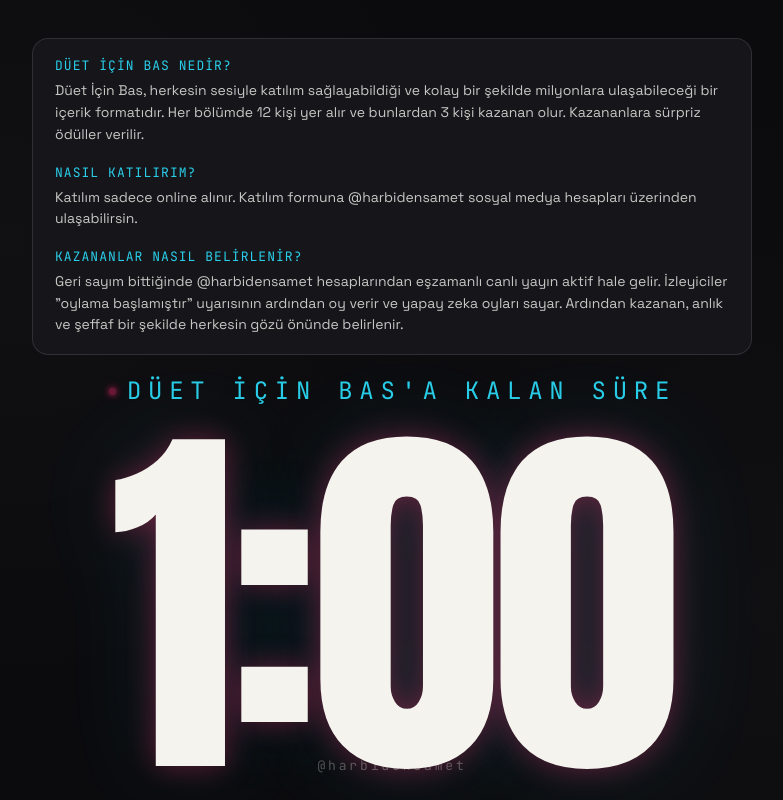
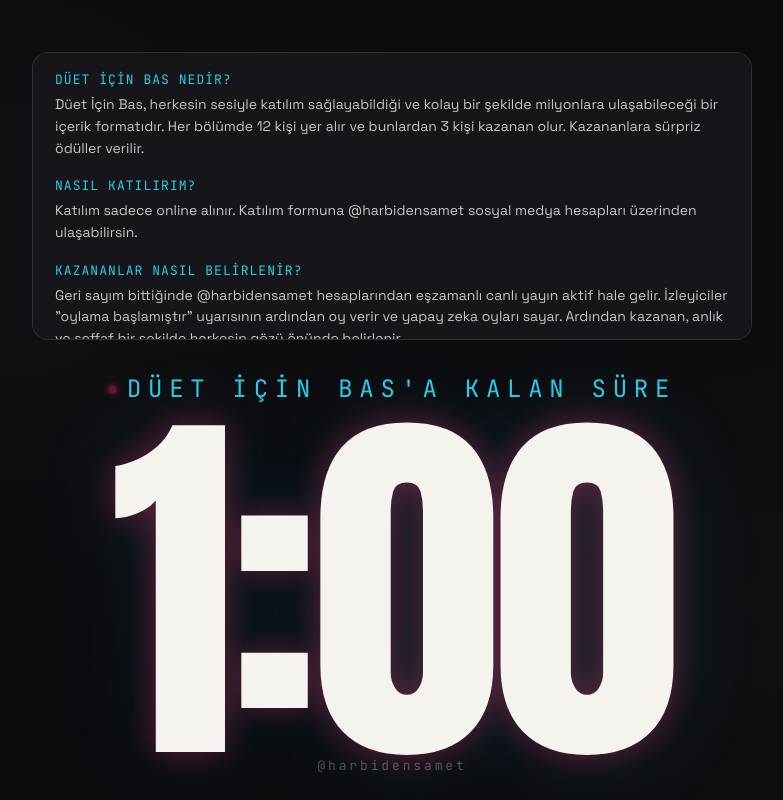
Before and after one commit to harbidensamet/duet-icin-bas, a plain HTML site: page index.html in a window 1280 px wide. Shown: the whole page, without its empty margins (248-1031 px from the left). Drawn offline with Linux system fonts and the light colour scheme; no server answers.

Commit message:
Update index.html

```diff
--- a/index.html
+++ b/index.html
@@ -28,9 +28,9 @@
     position:relative;
     width:100vw; height:100vh;
     display:flex; flex-direction:column;
-    align-items:center; justify-content:center;
-    gap:20px;
-    padding:16px;
+    align-items:center; justify-content:space-evenly;
+    gap:0;
+    padding:20px 16px;
     box-sizing:border-box;
   }
   #app::before{
@@ -44,7 +44,7 @@
   .info-panel{
     position:relative;
     width:min(720px, 90vw);
-    max-height:44vh;
+    max-height:36vh;
     overflow-y:auto;
     background:var(--asphalt-2);
     border:1px solid var(--line);
@@ -79,7 +79,7 @@
     text-transform:uppercase;
     color:var(--cyan);
     opacity:0.9;
-    margin-bottom:24px;
+    margin-bottom:0;
     text-align:center;
     max-width:90vw;
   }
```
